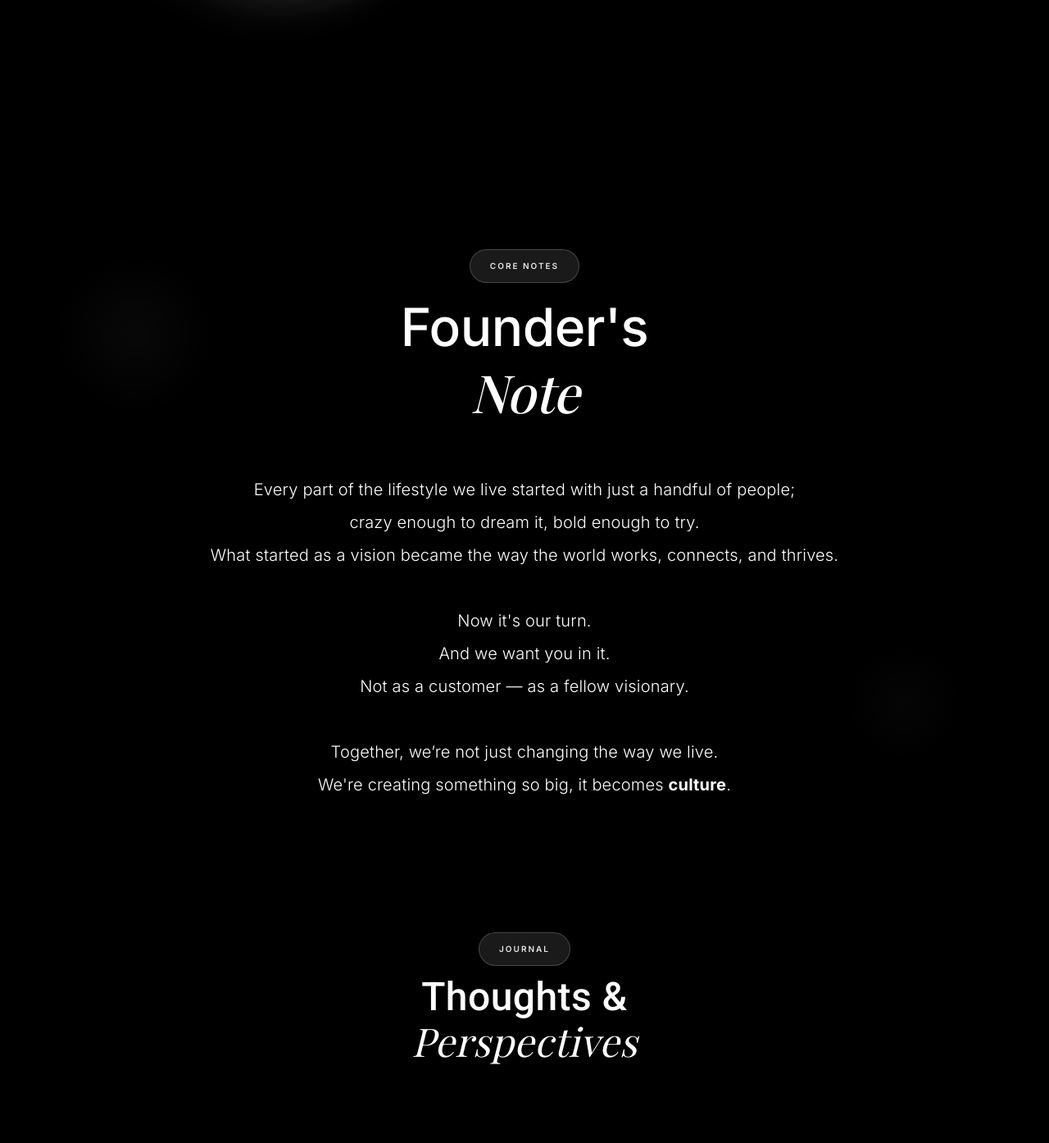
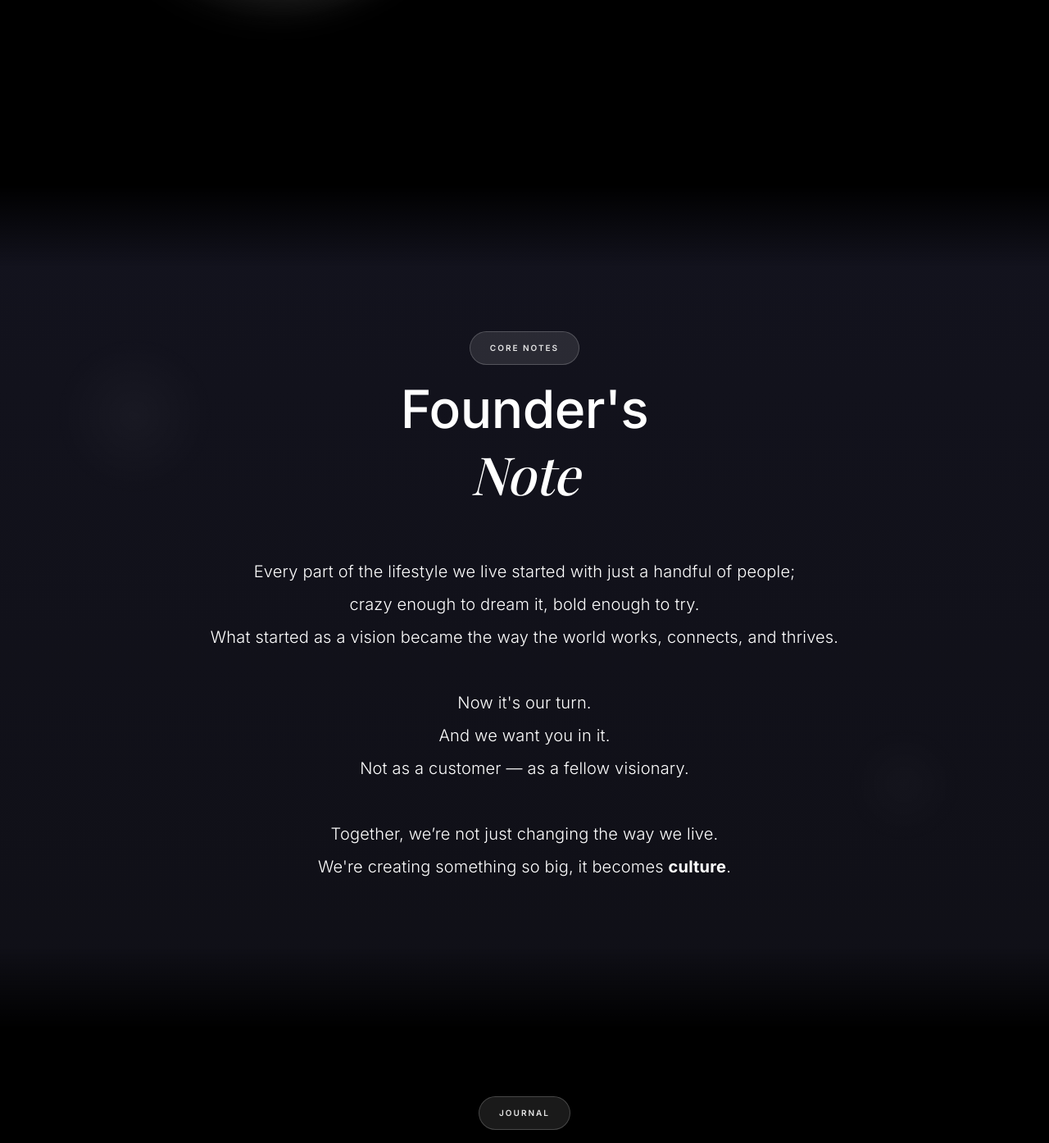
Before and after one commit to BarathKumar47/giggle_lan, a Next.js app: page / in a window 1280 px wide. Shown: the part 7435-8829 px from the top of the page at 82% size. Built offline with nearby package versions, Linux system fonts and the light colour scheme.

Commit message:
Navigation,Text position in Mission and founder page bg,blend

```diff
--- a/src/app/componenets/landing/foundersNote.js
+++ b/src/app/componenets/landing/foundersNote.js
@@ -3,15 +3,29 @@
 import React from "react";
 import { Box, Typography } from "@mui/material";
 import { motion } from "framer-motion";
+import GradientBlob from "../ui/GradientBlob";
 
 const FoundersNote = () => {
     return (
+        <>
+        <Box sx={{
+              top: 0,
+                    left: 0,
+                    width: "100%",
+                    height: "100px",
+                    background: "linear-gradient(to bottom, rgba(0, 0, 0, 1), rgba(0, 0, 0, 0))",
+                    zIndex: 1,
+                    // mixBlendMode: "screen",
+                    pointerEvents: "none"
+        }}>
+
+        </Box>
         <Box
             id="founders-note"
             sx={{
                 width: "100%",
                 minHeight: { xs: "600px", md: "700px" },
-                background: "#000000",
+                background: "transparent",
                 display: "flex",
                 alignItems: "center",
                 justifyContent: "center",
@@ -20,6 +34,22 @@ const FoundersNote = () => {
                 overflow: "hidden",
             }}
         >
+            {/* Gradient Blob Background */}
+            {/* <GradientBlob /> */}
+
+            {/* Black overlay for better text readability */}
+            <Box
+                sx={{
+                    position: "absolute",
+                    top: 0,
+                    left: 0,
+                    width: "100%",
+                    height: "100%",
+                    // background: "rgba(0, 0, 0, 0.7)",
+                    pointerEvents: "none",
+                    zIndex: 0,
+                }}
+            />
             <Box
                 sx={{
                     maxWidth: "800px",
@@ -163,6 +193,19 @@ const FoundersNote = () => {
                 }}
             />
         </Box>
+        <Box sx={{
+              top: 0,
+                    left: 0,
+                    width: "100%",
+                    height: "100px",
+                    background: "linear-gradient(to bottom, rgba(0, 0, 0, 0), rgba(0, 0, 0, 1))",
+                    zIndex: 1,
+                    // mixBlendMode: "screen",
+                    pointerEvents: "none"
+        }}>
+
+        </Box>
+        </>
     );
 };
 
--- a/src/app/componenets/landing/hero.js
+++ b/src/app/componenets/landing/hero.js
@@ -17,6 +17,27 @@ export default function Hero() {
     const [mobileMenuOpen, setMobileMenuOpen] = useState(false);
     const theme = useTheme();
     const isMobile = useMediaQuery(theme.breakpoints.down('md'));
+
+    const handleNavigation = (item) => {
+        let elementId;
+        if (item === 'Mission') {
+            elementId = 'vision-mission';
+        } else if (item === 'Blog') {
+            elementId = 'thoughts';
+        } else {
+            return; // Handle other menu items if needed
+        }
+
+        const element = document.getElementById(elementId);
+        if (element) {
+            element.scrollIntoView({ behavior: 'smooth' });
+        }
+
+        // Close mobile menu if open
+        if (mobileMenuOpen) {
+            setMobileMenuOpen(false);
+        }
+    };
 
     useEffect(() => {
         // Only apply 3s delay for desktop view
@@ -162,7 +183,7 @@ export default function Hero() {
                             {['Product', 'About', 'Mission', 'Blog'].map((item) => (
                                 <Typography
                                     key={item}
-                                    onClick={() => setMobileMenuOpen(false)}
+                                    onClick={() => handleNavigation(item)}
                                     sx={{
                                         fontFamily: "var(--font-poppins)",
                                         fontSize: "20px",
@@ -287,6 +308,7 @@ export default function Hero() {
                                 {['Product', 'About', 'Mission', 'Blog'].map((item) => (
                                     <Typography
                                         key={item}
+                                        onClick={() => handleNavigation(item)}
                                         sx={{
                                             fontFamily: "var(--font-poppins)",
                                             fontSize: "16px",
--- a/src/app/componenets/landing/thoughts.js
+++ b/src/app/componenets/landing/thoughts.js
@@ -72,6 +72,7 @@ const Thoughts = () => {
 
     return (
         <Box
+            id="thoughts"
             sx={{
                 width: "100%",
                 background: "black",
--- a/src/app/componenets/landing/visionMission.js
+++ b/src/app/componenets/landing/visionMission.js
@@ -77,6 +77,7 @@ export default function VisionMission() {
                 }}
             />
             <Box
+                id="vision-mission"
                 sx={{
                     width: "100%",
                     background: "#000000",
@@ -414,7 +415,7 @@ export default function VisionMission() {
                         maxWidth: { xs: "100%", md: "597px" },
                         display: "flex",
                         flexDirection: "column",
-                        alignItems: { xs: "center", md: "flex-start" },
+                        alignItems: { xs: "center", md: "flex-end" },
                     }}
                 >
                     <Box
```
